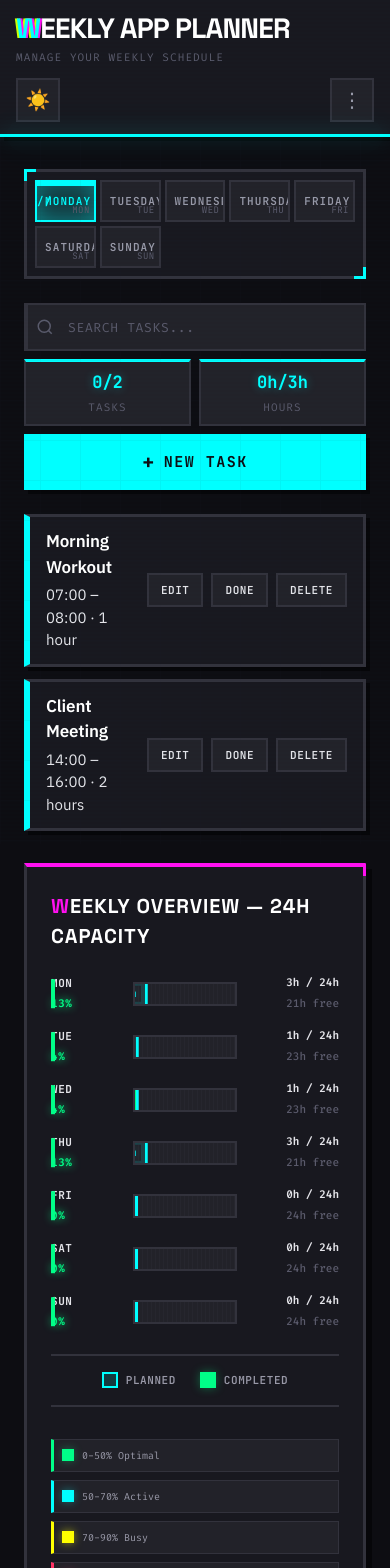
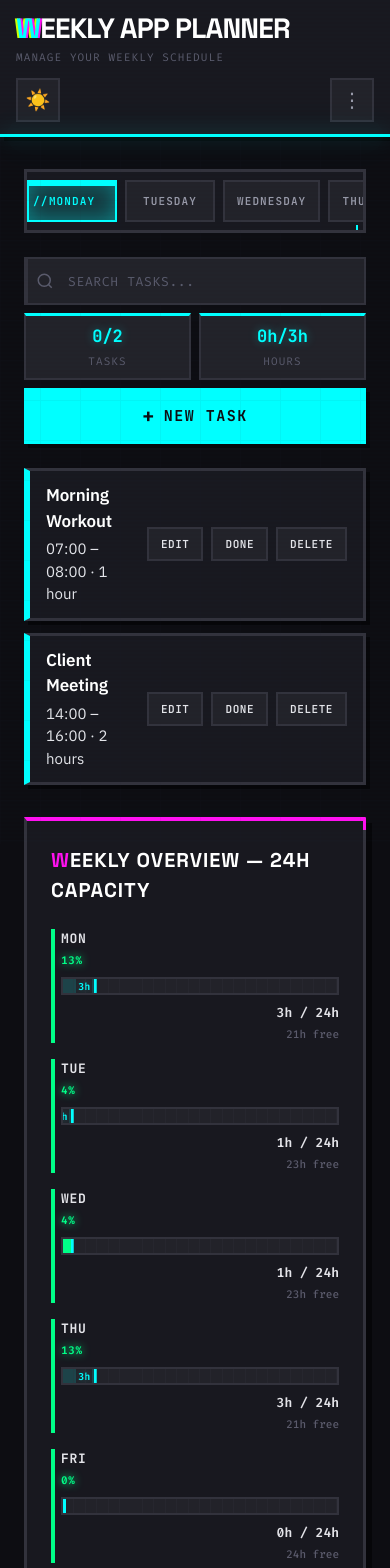
Before and after one commit to oguzcan-ayan/Weekly-Planner-App-Software-Persona-Frontend-Project, a React (Vite) app in the folder weekly-app-planner/: page / in a window 390 px wide. Shown: the top 1568 px of the page. Built offline with nearby package versions, Linux system fonts and the light colour scheme.

Commit message:
update-responsive-mobile

```diff
--- a/weekly-app-planner/src/styles/main.scss
+++ b/weekly-app-planner/src/styles/main.scss
@@ -1,5 +1,5 @@
-@import './reset.css';
-@import './variables.scss';
+@use './reset';
+@use './variables' as *;
 @import url('https://fonts.googleapis.com/css2?family=Space+Grotesk:wght@400;500;600;700&family=IBM+Plex+Sans:wght@400;500;600;700&family=JetBrains+Mono:wght@400;500;600;700&family=Fira+Code:wght@400;500;600&display=swap');
 
 body {
@@ -197,7 +197,7 @@ body {
 
 .day-tabs {
   display: grid;
-  grid-template-columns: repeat(5, 1fr);
+  grid-template-columns: repeat(7, 1fr);
   gap: var(--gap-2);
   margin-bottom: var(--gap-6);
   border: 3px solid var(--line-sharp);
@@ -1129,6 +1129,71 @@ body {
 }
 
 @media (max-width: $mobile) {
+
+  .day-tabs {
+    display: flex;
+    overflow-x: auto;
+    gap: var(--gap-2);
+    padding: var(--gap-2);
+    scroll-snap-type: x mandatory;
+
+    &::-webkit-scrollbar {
+      display: none;
+    }
+
+    &::before,
+    &::after {
+      width: 8px;
+      height: 8px;
+      border-width: 2px;
+    }
+  }
+
+  .day-tab {
+    min-width: 90px;
+    flex: 0 0 auto;
+    scroll-snap-align: start;
+    padding: var(--gap-3);
+    font-size: var(--size-xs);
+
+    &::after {
+      display: none;
+    }
+
+    &:hover {
+      transform: none;
+      box-shadow: none;
+    }
+  }
+
+  .bar {
+    grid-template-columns: 1fr;
+    gap: var(--gap-2);
+    padding-left: 10px;
+
+    &::before {
+      height: 100%;
+      top: 0;
+      transform: none;
+    }
+  }
+
+  .bar-label,
+  .bar-value {
+    text-align: left;
+    font-size: var(--size-xs);
+  }
+
+  .bar-track {
+    height: 18px;
+  }
+
+  .bar-fill.total::after {
+    font-size: 10px;
+    right: 2px;
+    padding: 0 2px;
+  }
+
   .dashboard-header {
     grid-template-columns: 1fr;
     gap: var(--gap-3);
@@ -1175,15 +1240,6 @@ body {
     border-width: 4px 0 0 0;
   }
 
-  .bar {
-    grid-template-columns: 70px 1fr 90px;
-
-    .bar-label,
-    .bar-value {
-      font-size: var(--size-xs);
-    }
-  }
-
   .chart-capacity-legend {
     grid-template-columns: 1fr;
   }
```
